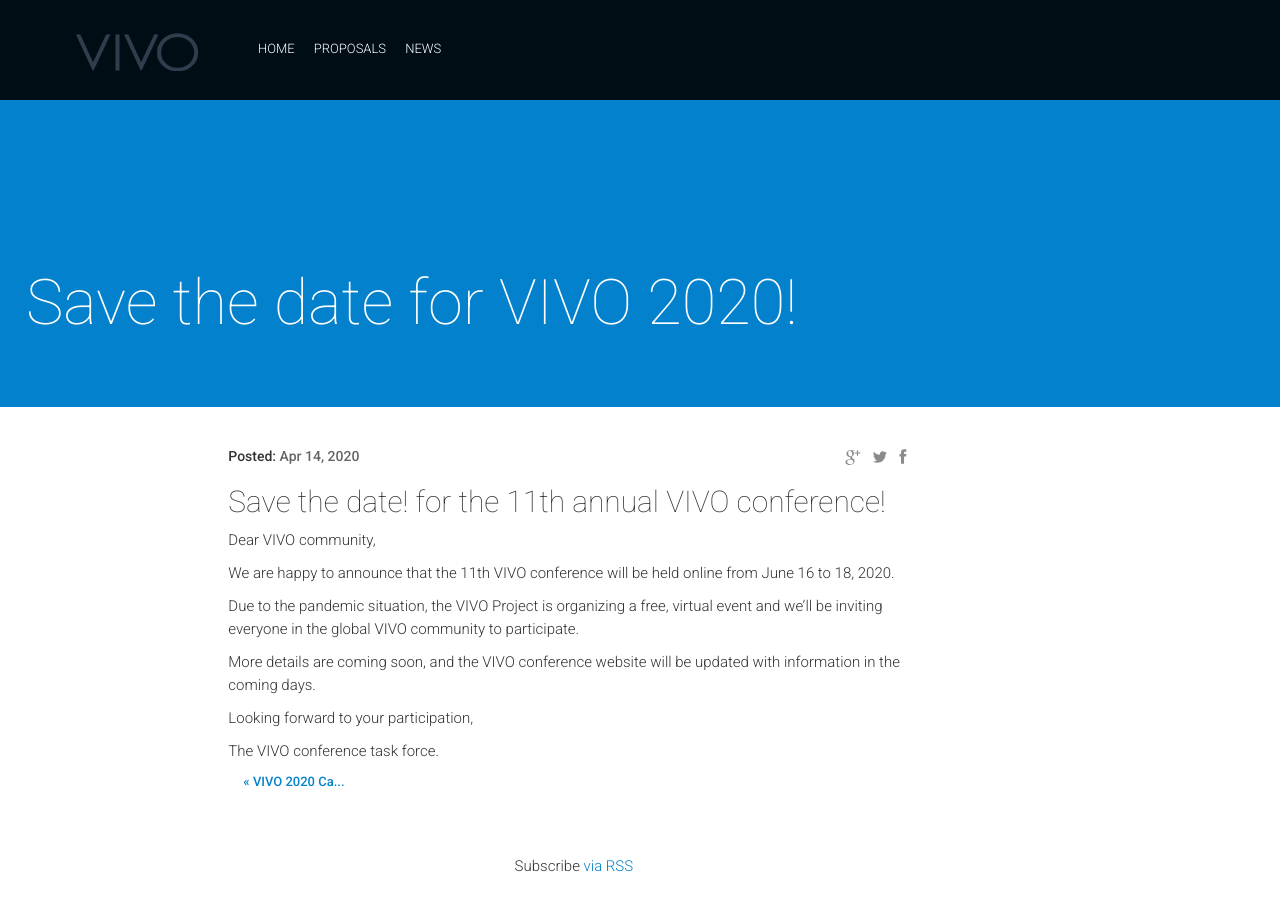
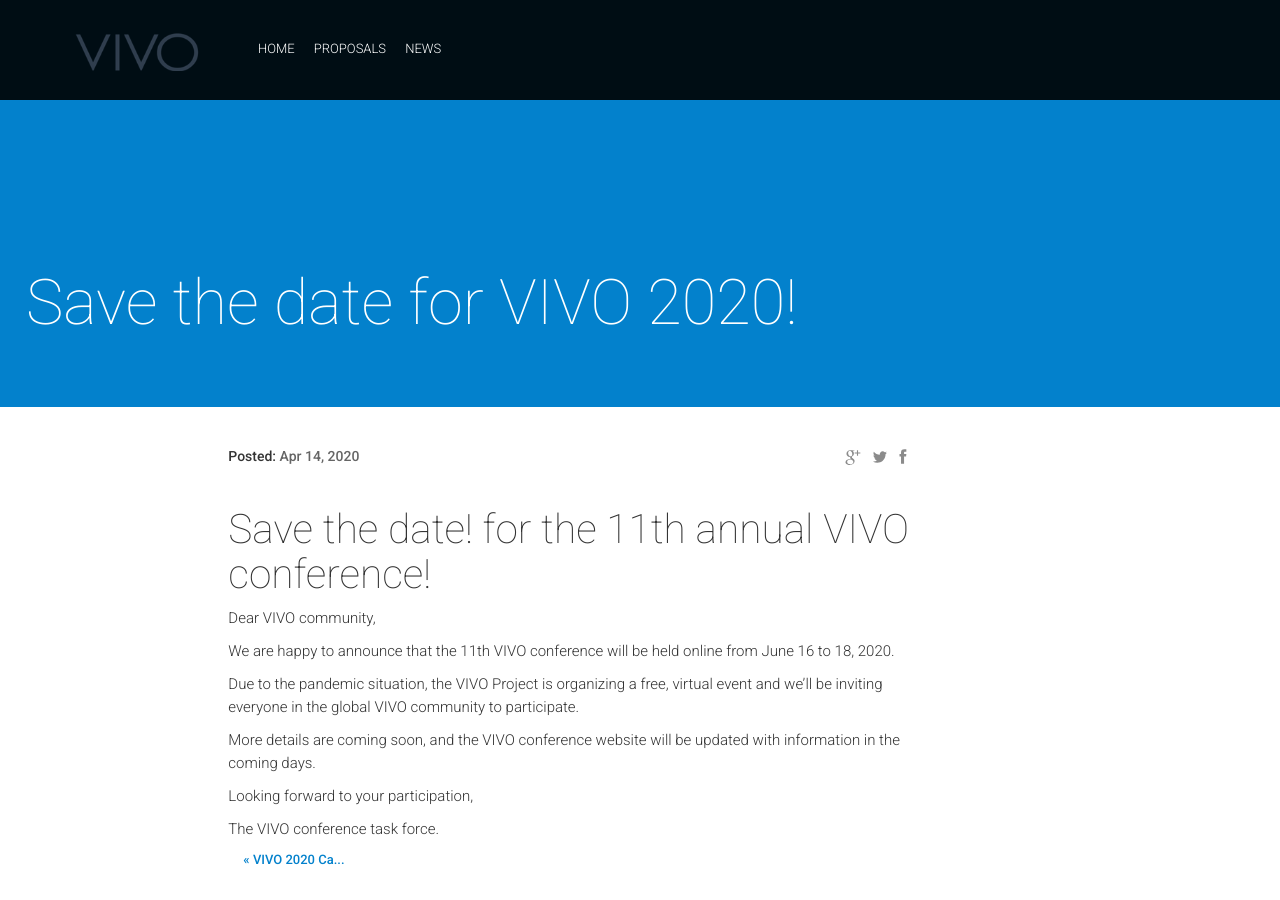
Before and after one commit to vivoconference/vivo2020, a Jekyll site: the page built from news/_posts/2020-04-14-save-the-date.markdown, in a window 1280 px wide and 900 px high. Built offline with Jekyll 4.4.1, drawn with Linux system fonts in a browser that asks for light colours; nearby versions of some CDN libraries; comment, search, counter and statistics services are not loaded.

```diff
--- a/news/_posts/2020-04-14-save-the-date.markdown
+++ b/news/_posts/2020-04-14-save-the-date.markdown
@@ -4,7 +4,7 @@ title:  "Save the date for VIVO 2020!"
 date:   2020-04-14 08:00:00
 isStaticPost: false
 ---
-##### Save the date! for the 11th annual VIVO conference!
+#### Save the date! for the 11th annual VIVO conference!
 
 Dear VIVO community,
 
```
